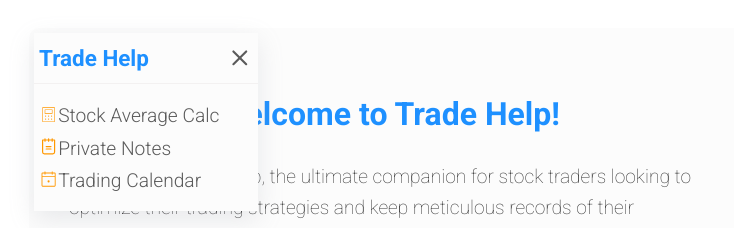
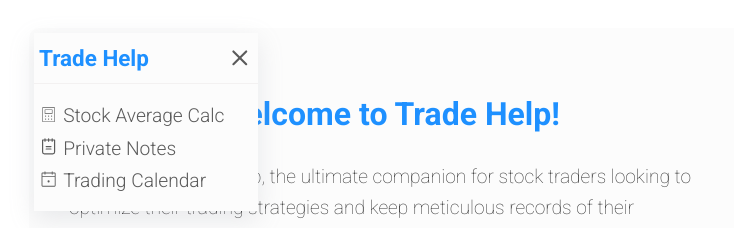
Before and after one commit to dsmeny/avgshares, a React (Create React App) app: page / in a window 1280 px wide. Both pictures are taken after a click on the icon 301 px from the left and 49 px from the top of the page. Shown: the top 228 px of the page, without its empty margins (251-985 px from the left). Built offline with nearby package versions, Linux system fonts and the light colour scheme.

Commit message:
minor tweaks

```diff
--- a/src/App.css
+++ b/src/App.css
@@ -229,12 +229,9 @@ input[type="submit"]:active {
   color: var(--subtitle-color) !important;
 }
 
-svg {
-  color: var(--title-color);
-}
-
 .sidebar_icon {
   translate: 0px 2px;
+  margin-right: 5px;
 }
 
 /* Calc Avg Page */
```
